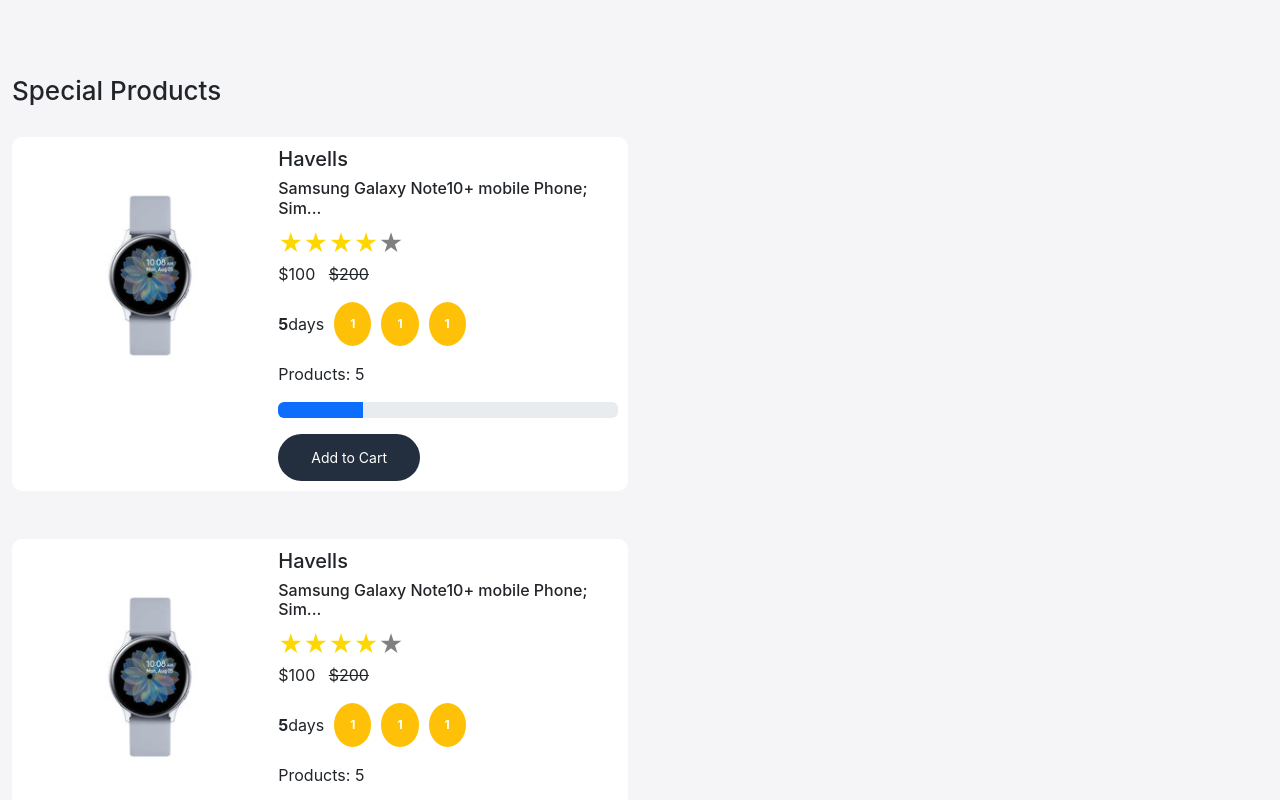
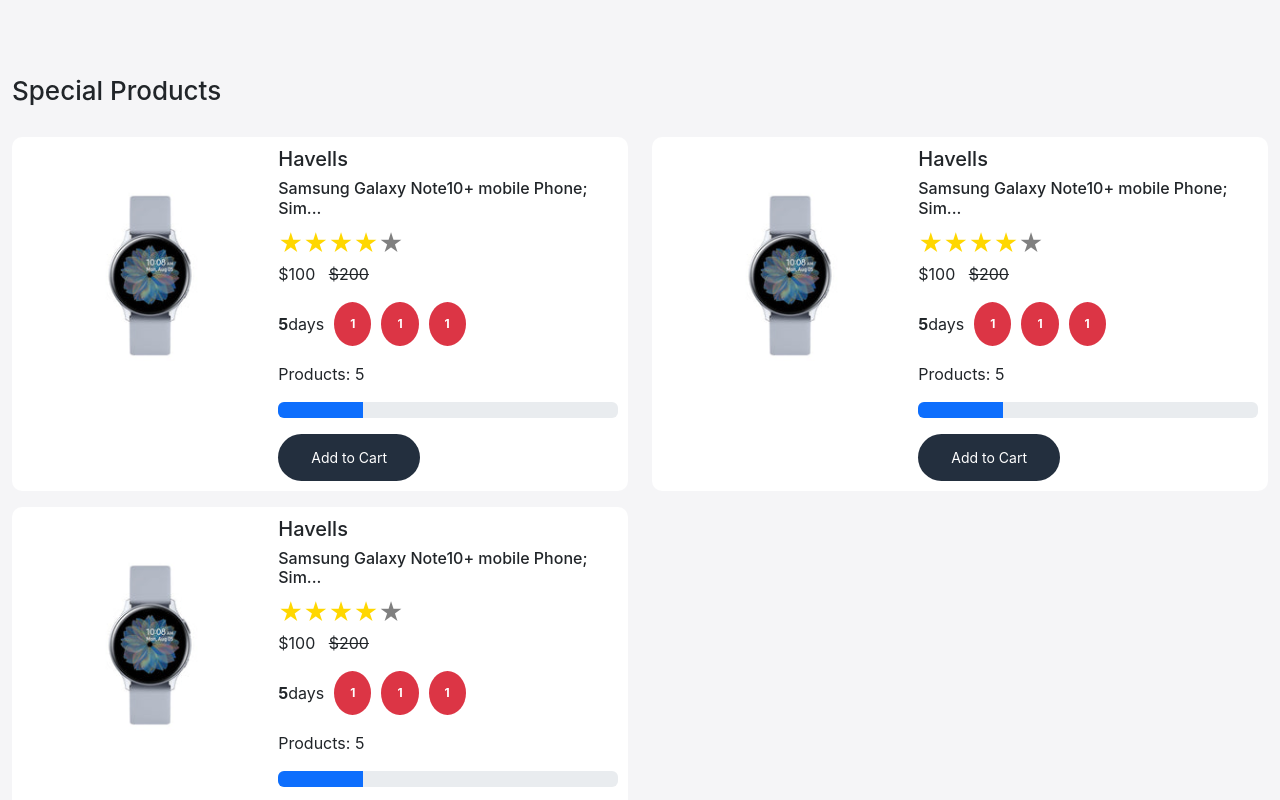
Before and after one commit to yanapeshko/web-shop, a React (Create React App) app: page / in a window 1280 px wide. Shown: the part 1840-2640 px from the top of the page. Built offline with nearby package versions, Linux system fonts and the light colour scheme.

Commit message:
fixing SpecialPoduct component

```diff
--- a/src/App.css
+++ b/src/App.css
@@ -296,5 +296,6 @@
   border-radius: 10px;
   background-color: white;
 }
+
 /* Special Product End */
 /* Home Page End */ ;
--- a/src/components/SpecialProduct.jsx
+++ b/src/components/SpecialProduct.jsx
@@ -4,7 +4,7 @@
 
 const SpecialProduct = () => {
   return (
-    <div className="col-6">
+    <div className="col-6 mb-3">
       <div className="special-product-card">
         <div className="d-flex justify-content-between">
           <div>
@@ -30,9 +30,9 @@
                 <b>5</b>days
               </p>
               <div className="d-flex gap-10 align-items-center">
-                <span className="badge rounded-circle p-3 bg-warning">1</span>
-                <span className="badge rounded-circle p-3 bg-warning">1</span>
-                <span className="badge rounded-circle p-3 bg-warning">1</span>
+                <span className="badge rounded-circle p-3 bg-danger">1</span>
+                <span className="badge rounded-circle p-3 bg-danger">1</span>
+                <span className="badge rounded-circle p-3 bg-danger">1</span>
               </div>
             </div>
             <div className="product-count my-3">
--- a/src/pages/Home.jsx
+++ b/src/pages/Home.jsx
@@ -224,7 +224,7 @@
               <h3 className="section-heading">Special Products</h3>
             </div>
           </div>
-          <div className="row gap-5">
+          <div className="row">
             <SpecialProduct />
             <SpecialProduct />
             <SpecialProduct />
```
